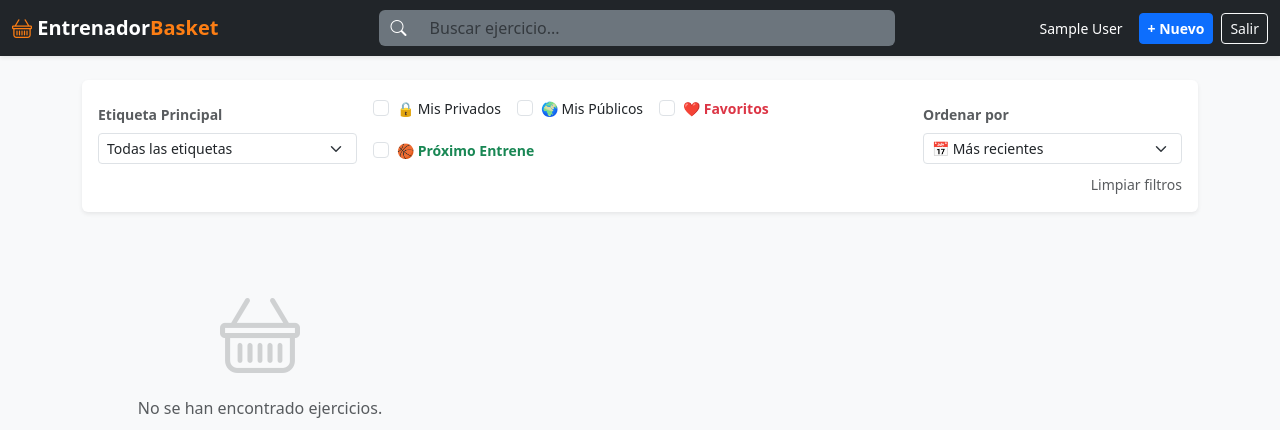
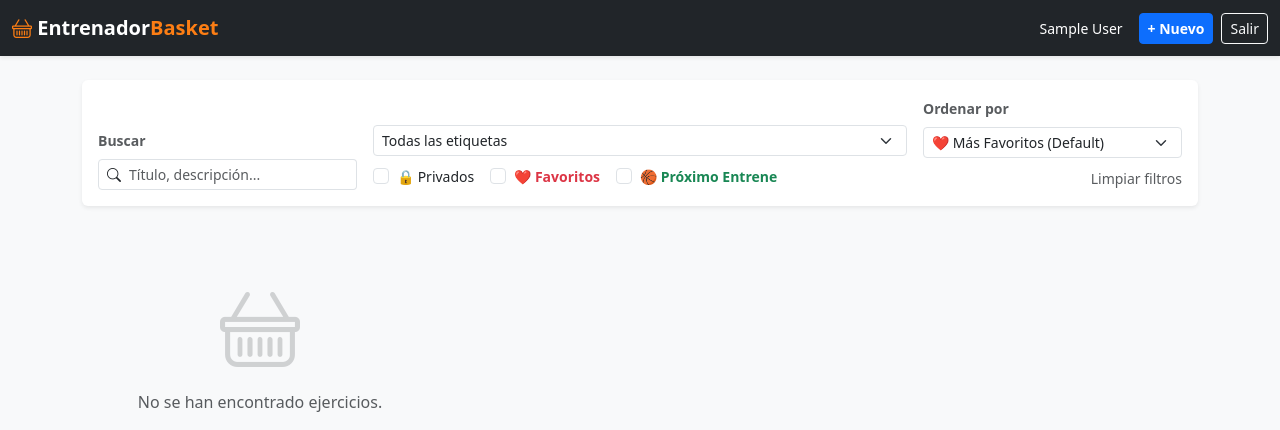
Before and after one commit to jcaplliure/EntrenadorBasket, a Flask app: page / in a window 1280 px wide. Shown: the top 430 px of the page. Run offline with Flask 3, Linux system fonts and the light colour scheme; the visitor is signed in with stand-in values (Sample User, id 1); data comes from the database, SQL or seed files in the repository; data that the repository does not hold is empty.

Commit message:
Final Version 1.0

```diff
--- a/app.py
+++ b/app.py
@@ -64,6 +64,13 @@ drill_secondary_tags = db.Table('drill_secondary_tags',
     db.Column('tag_id', db.Integer, db.ForeignKey('tag.id'), primary_key=True)
 )
 
+# NUEVA TABLA PARA CONTROLAR VISITAS ÚNICAS POR IP
+class DrillView(db.Model):
+    id = db.Column(db.Integer, primary_key=True)
+    drill_id = db.Column(db.Integer, db.ForeignKey('drill.id'), nullable=False)
+    ip_address = db.Column(db.String(50), nullable=False)
+    timestamp = db.Column(db.DateTime, default=datetime.utcnow)
+
 class User(UserMixin, db.Model):
     id = db.Column(db.Integer, primary_key=True)
     email = db.Column(db.String(120), unique=True, nullable=False)
@@ -128,38 +135,56 @@ def get_youtube_id(url):
     return None
 
 # --- RUTAS ---
+
+# 1. HOME (MODO INVITADO HABILITADO)
 @app.route('/')
-@login_required
 def home():
     query = request.args.get('q', '').strip()
     primary_id = request.args.get('primary', '')
     filter_type = request.args.getlist('filter_type')
-    sort_by = request.args.get('sort_by', 'date_desc')
+    # CAMBIO: Por defecto ordenamos por FAVORITOS (más popular)
+    sort_by = request.args.get('sort_by', 'favs_desc')
 
-    base_condition = or_(Drill.is_public == True, Drill.user_id == current_user.id)
+    # Lógica de usuario logueado vs invitado
+    if current_user.is_authenticated:
+        base_condition = or_(Drill.is_public == True, Drill.user_id == current_user.id)
+    else:
+        # Invitado: Solo ve lo público
+        base_condition = (Drill.is_public == True)
+
     drills_query = Drill.query.filter(base_condition)
 
+    # Filtros avanzados (Solo si logueado, o lógica parcial para invitado)
     if filter_type:
         conditions = []
-        if 'my_private' in filter_type: conditions.append(and_(Drill.user_id == current_user.id, Drill.is_public == False))
-        if 'my_public' in filter_type: conditions.append(and_(Drill.user_id == current_user.id, Drill.is_public == True))
-        if 'others' in filter_type: conditions.append(and_(Drill.user_id != current_user.id, Drill.is_public == True))
-        if 'favorites' in filter_type:
-            fav_ids = [d.id for d in current_user.favoritos]
-            conditions.append(Drill.id.in_(fav_ids) if fav_ids else Drill.id == -1)
-        if 'next_practice' in filter_type:
-            practice_ids = [d.id for d in current_user.mochila]
-            conditions.append(Drill.id.in_(practice_ids) if practice_ids else Drill.id == -1)
+        if current_user.is_authenticated:
+            if 'my_private' in filter_type: conditions.append(and_(Drill.user_id == current_user.id, Drill.is_public == False))
+            if 'my_public' in filter_type: conditions.append(and_(Drill.user_id == current_user.id, Drill.is_public == True))
+            if 'others' in filter_type: conditions.append(and_(Drill.user_id != current_user.id, Drill.is_public == True))
+            if 'favorites' in filter_type:
+                fav_ids = [d.id for d in current_user.favoritos]
+                conditions.append(Drill.id.in_(fav_ids) if fav_ids else Drill.id == -1)
+            if 'next_practice' in filter_type:
+                practice_ids = [d.id for d in current_user.mochila]
+                conditions.append(Drill.id.in_(practice_ids) if practice_ids else Drill.id == -1)
+
+        # Si hay condiciones las aplicamos
         if conditions: drills_query = drills_query.filter(or_(*conditions))
 
     if query: drills_query = drills_query.filter(or_(Drill.title.ilike(f'%{query}%'), Drill.description.ilike(f'%{query}%')))
     if primary_id and primary_id.isdigit(): drills_query = drills_query.filter(Drill.primary_tags.any(id=int(primary_id)))
 
-    if sort_by == 'views_desc': drills_query = drills_query.order_by(Drill.views.desc())
-    elif sort_by == 'favs_desc': drills_query = drills_query.outerjoin(favorites).group_by(Drill.id).order_by(func.count(favorites.c.user_id).desc())
-    elif sort_by == 'name_asc': drills_query = drills_query.order_by(Drill.title.asc())
-    elif sort_by == 'date_asc': drills_query = drills_query.order_by(Drill.date_posted.asc())
-    else: drills_query = drills_query.order_by(Drill.date_posted.desc())
+    # Ordenación
+    if sort_by == 'views_desc':
+        drills_query = drills_query.order_by(Drill.views.desc())
+    elif sort_by == 'favs_desc':
+        drills_query = drills_query.outerjoin(favorites).group_by(Drill.id).order_by(func.count(favorites.c.user_id).desc())
+    elif sort_by == 'name_asc':
+        drills_query = drills_query.order_by(Drill.title.asc())
+    elif sort_by == 'date_asc':
+        drills_query = drills_query.order_by(Drill.date_posted.asc())
+    else:
+        drills_query = drills_query.order_by(Drill.date_posted.desc())
 
     drills = drills_query.all()
     tags = Tag.query.order_by(Tag.name).all()
@@ -199,12 +224,10 @@ def create():
         return redirect('/')
     return render_template('create.html', etiquetas=tags)
 
-# --- NUEVA RUTA PARA EDITAR (BLOQUE 3) ---
 @app.route('/edit/<int:id>', methods=['GET', 'POST'])
 @login_required
 def edit_drill(id):
     drill = Drill.query.get_or_404(id)
-    # Seguridad: Solo autor o admin pueden editar
     if drill.user_id != current_user.id and not current_user.is_admin:
         flash('No tienes permiso para editar este ejercicio.')
         return redirect('/')
@@ -217,14 +240,12 @@ def edit_drill(id):
         drill.is_public = 'is_public' in request.form
         drill.external_link = request.form.get('external_link', '').strip()
 
-        # Actualizar etiquetas
         drill.primary_tags = []
         ids_p = request.form.getlist('primary_tags')
         for t_id in ids_p:
             tag = Tag.query.get(int(t_id))
             if tag: drill.primary_tags.append(tag)
 
-        # Actualizar archivo (Solo si suben uno nuevo)
         file = request.files.get('archivo')
         pasted_image = request.form.get('pasted_image')
 
@@ -245,13 +266,29 @@ def edit_drill(id):
 
     return render_template('edit_drill.html', drill=drill, etiquetas=tags)
 
+# 2. VISTA DETALLE CON CONTADOR DE VISITAS ÚNICO POR IP
 @app.route('/drill/<int:id>')
-@login_required
+# Quitamos login_required para que invitados lo vean
 def view_drill(id):
     drill = Drill.query.get_or_404(id)
-    if not drill.is_public and drill.user_id != current_user.id: return redirect('/')
-    drill.views += 1
-    db.session.commit()
+
+    # Si es privado y el usuario no es el dueño, fuera
+    if not drill.is_public:
+        if not current_user.is_authenticated or drill.user_id != current_user.id:
+            return redirect('/')
+
+    # Lógica de conteo de visitas única
+    user_ip = request.remote_addr
+    # Buscamos si esta IP ya vio este ejercicio
+    existing_view = DrillView.query.filter_by(drill_id=id, ip_address=user_ip).first()
+
+    if not existing_view:
+        # Primera vez -> Sumamos visita y registramos la IP
+        drill.views += 1
+        new_view = DrillView(drill_id=id, ip_address=user_ip)
+        db.session.add(new_view)
+        db.session.commit()
+
     media_type = 'none'
     if drill.media_file:
         ext = drill.media_file.split('.')[-1].lower()
--- a/templates/index.html
+++ b/templates/index.html
@@ -28,20 +28,19 @@
             </button>
 
             <div class="collapse navbar-collapse" id="navbarNav">
-                <form class="d-flex mx-auto my-2 my-lg-0 w-50" action="/" method="GET">
-                    <div class="input-group">
-                        <span class="input-group-text bg-secondary border-0 text-white"><i class="bi bi-search"></i></span>
-                        <input class="form-control border-0 bg-secondary text-white placeholder-light" type="search" name="q" placeholder="Buscar ejercicio..." value="{{ request.args.get('q', '') }}">
-                    </div>
-                </form>
+                <div class="ms-auto d-flex align-items-center mt-2 mt-lg-0">
 
-                <div class="d-flex align-items-center mt-2 mt-lg-0">
+                    {% if current_user.is_authenticated %}
                         <span class="text-white me-3 d-none d-lg-block small">{{ current_user.name }}</span>
                         {% if current_user.is_admin %}
                             <a href="/admin" class="btn btn-warning btn-sm me-2 fw-bold text-dark"><i class="bi bi-gear-fill"></i> Admin</a>
                         {% endif %}
                         <a href="/create" class="btn btn-primary btn-sm fw-bold me-2">+ Nuevo</a>
                         <a href="/logout" class="btn btn-outline-light btn-sm">Salir</a>
+                    {% else %}
+                        <span class="text-white me-3 small">Modo Invitado</span>
+                        <a href="/login" class="btn btn-outline-light btn-sm fw-bold">Entrar / Registro</a>
+                    {% endif %}
                 </div>
             </div>
         </div>
@@ -50,8 +49,17 @@
     <div class="container mt-4">
         <form action="/" method="GET" class="card p-3 shadow-sm border-0 mb-4">
             <div class="row g-3 align-items-end">
+
                 <div class="col-md-3">
-                    <label class="form-label small fw-bold text-muted">Etiqueta Principal</label>
+                    <label class="form-label small fw-bold text-muted">Buscar</label>
+                    <div class="input-group input-group-sm">
+                        <span class="input-group-text bg-white"><i class="bi bi-search"></i></span>
+                        <input class="form-control border-start-0 ps-0" type="search" name="q" placeholder="Título, descripción..." value="{{ request.args.get('q', '') }}">
+                    </div>
+                </div>
+
+                <div class="col-md-6">
+                    <div class="mb-2">
                         <select name="primary" class="form-select form-select-sm" onchange="this.form.submit()">
                             <option value="">Todas las etiquetas</option>
                             {% for tag in tags %}
@@ -60,15 +68,11 @@
                         </select>
                     </div>
 
-                <div class="col-md-6">
+                    {% if current_user.is_authenticated %}
                     <div class="d-flex flex-wrap gap-3">
                         <div class="form-check">
                             <input class="form-check-input" type="checkbox" name="filter_type" value="my_private" id="check1" {% if 'my_private' in request.args.getlist('filter_type') %}checked{% endif %} onchange="this.form.submit()">
-                            <label class="form-check-label small" for="check1">🔒 Mis Privados</label>
-                        </div>
-                        <div class="form-check">
-                            <input class="form-check-input" type="checkbox" name="filter_type" value="my_public" id="check2" {% if 'my_public' in request.args.getlist('filter_type') %}checked{% endif %} onchange="this.form.submit()">
-                            <label class="form-check-label small" for="check2">🌍 Mis Públicos</label>
+                            <label class="form-check-label small" for="check1">🔒 Privados</label>
                         </div>
                         <div class="form-check">
                             <input class="form-check-input" type="checkbox" name="filter_type" value="favorites" id="check3" {% if 'favorites' in request.args.getlist('filter_type') %}checked{% endif %} onchange="this.form.submit()">
@@ -79,27 +83,26 @@
                             <label class="form-check-label small text-success fw-bold" for="check4">🏀 Próximo Entrene</label>
                         </div>
                     </div>
+                    {% endif %}
                 </div>
 
                 <div class="col-md-3">
                     <label class="form-label small fw-bold text-muted">Ordenar por</label>
                     <select name="sort_by" class="form-select form-select-sm" onchange="this.form.submit()">
-                        <option value="date_desc" {% if request.args.get('sort_by') == 'date_desc' %}selected{% endif %}>📅 Más recientes</option>
-                        <option value="date_asc" {% if request.args.get('sort_by') == 'date_asc' %}selected{% endif %}>📅 Más antiguos</option>
-                        <option value="views_desc" {% if request.args.get('sort_by') == 'views_desc' %}selected{% endif %}>👁️ Más vistos</option>
-                        <option value="favs_desc" {% if request.args.get('sort_by') == 'favs_desc' %}selected{% endif %}>❤️ Más favoritos</option>
+                        <option value="favs_desc" {% if request.args.get('sort_by') == 'favs_desc' %}selected{% endif %}>❤️ Más Favoritos (Default)</option>
+                        <option value="views_desc" {% if request.args.get('sort_by') == 'views_desc' %}selected{% endif %}>👁️ Más Vistos</option>
+                        <option value="date_desc" {% if request.args.get('sort_by') == 'date_desc' %}selected{% endif %}>📅 Más Recientes</option>
+                        <option value="date_asc" {% if request.args.get('sort_by') == 'date_asc' %}selected{% endif %}>📅 Más Antiguos</option>
                         <option value="name_asc" {% if request.args.get('sort_by') == 'name_asc' %}selected{% endif %}>🔤 Nombre (A-Z)</option>
                     </select>
-                </div>
-            </div>
-
                     <div class="text-end mt-2">
                         <a href="/" class="text-decoration-none small text-muted">Limpiar filtros</a>
                     </div>
-            <input type="hidden" name="q" value="{{ request.args.get('q', '') }}">
+                </div>
+            </div>
         </form>
 
-        {% if current_user.mochila|length > 0 %}
+        {% if current_user.is_authenticated and current_user.mochila|length > 0 %}
             <div class="alert alert-success d-flex justify-content-between align-items-center py-2 shadow-sm">
                 <span>🏀 Tienes <b>{{ current_user.mochila|length }}</b> ejercicios para el Próximo Entrene</span>
                 <a href="/clear_practice" class="btn btn-sm btn-outline-success border-0 fw-bold">Limpiar todo</a>
@@ -135,6 +138,7 @@
                             </div>
                         {% endif %}
 
+                        {% if current_user.is_authenticated %}
                         <div class="position-absolute top-0 end-0 m-2 d-flex gap-1">
                             {% if drill in current_user.favoritos %}
                                 <span class="badge bg-danger"><i class="bi bi-heart-fill"></i></span>
@@ -143,6 +147,8 @@
                                 <span class="badge bg-success"><i class="bi bi-basket-fill"></i></span>
                             {% endif %}
                         </div>
+                        {% endif %}
+
                         {% if not drill.is_public %}
                             <div class="position-absolute top-0 start-0 m-2">
                                 <span class="badge bg-dark bg-opacity-75"><i class="bi bi-lock-fill"></i> Privado</span>
@@ -173,7 +179,11 @@
             <div class="col-12 text-center py-5">
                 <i class="bi bi-basket display-1 text-muted opacity-25"></i>
                 <p class="mt-3 text-muted">No se han encontrado ejercicios.</p>
+                {% if not current_user.is_authenticated %}
+                    <a href="/login" class="btn btn-outline-primary">Inicia sesión para ver más</a>
+                {% else %}
                     <a href="/" class="btn btn-outline-primary">Ver todos</a>
+                {% endif %}
             </div>
             {% endfor %}
         </div>
```
Lines whose indentation alone changed are shown as unchanged.
